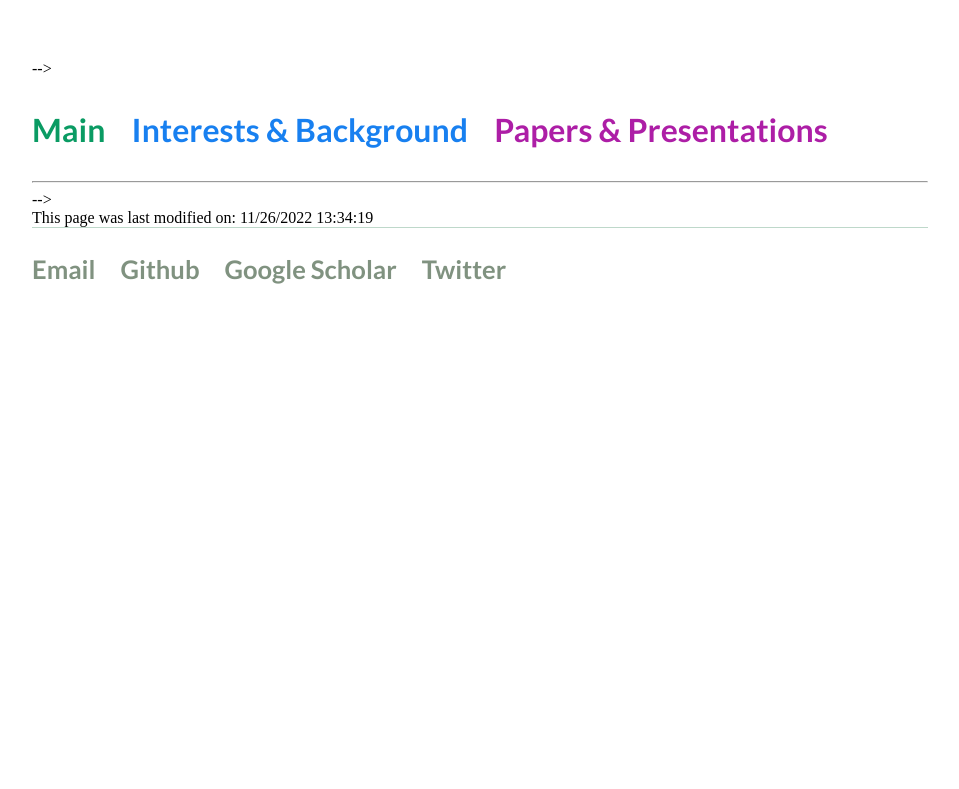
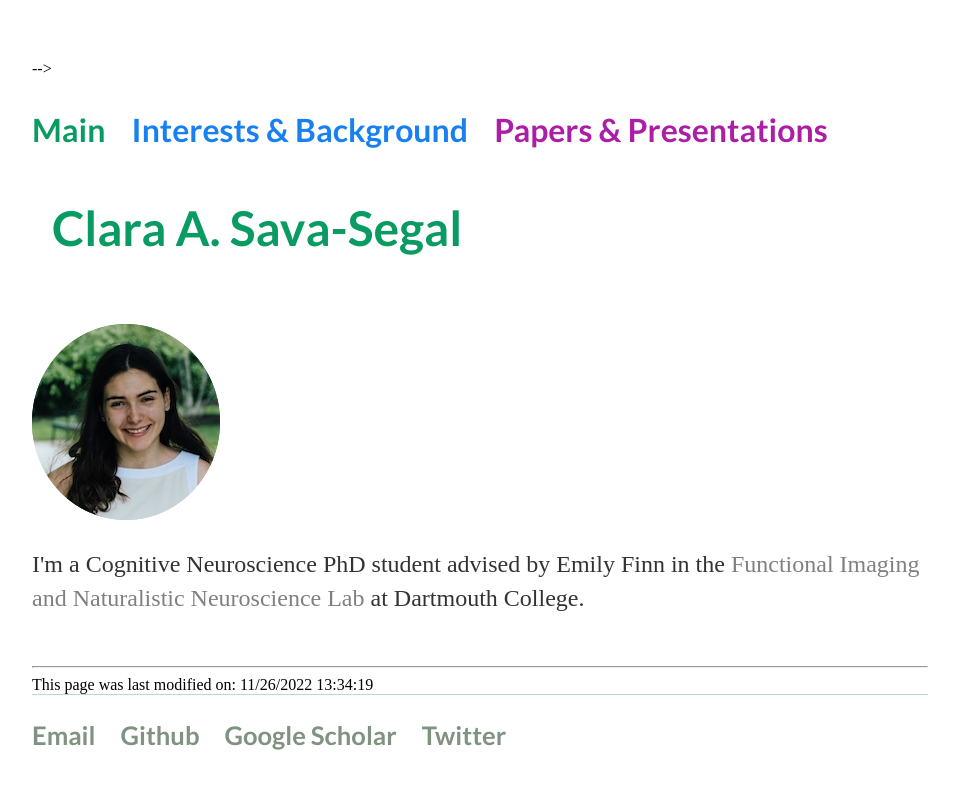
Before and after one commit to csavasegal/csavasegal.github.io, a Jekyll site: the page built from index.html, in a window 1280 px wide. Shown: the top 789 px of the page, without its empty margins (160-1119 px from the left). Built offline with Jekyll 4.4.1, drawn with Linux system fonts in a browser that asks for light colours.

Commit message:
Add files via upload

```diff
--- a/index.html
+++ b/index.html
@@ -14,8 +14,7 @@ title: Clara A. Sava-Segal
         </ul>
 
 </nav>
-
-<!-- <div class="header">
+<div class="header">
     <h1><span style="color:rgb(10, 155, 99)">Clara A. Sava-Segal</span></h1>
     <br>
     <br>
@@ -23,19 +22,17 @@ title: Clara A. Sava-Segal
 
 </div>
 
-
-
-
 <div class="blurb">
     <img src="img/sava-segal_clara.png" alt="profile_pic">
-	<p> I'm a Cognitive Neuroscience PhD student advised by Emily Finn in the <a href = "https://thefinnlab.github.io/research/" style="color: grey" >Functional Imaging and Naturalistic Neuroscience Lab</a> at Dartmouth College.  </a></p>
+    <p> I'm a Cognitive Neuroscience PhD student advised by Emily Finn in the <a href = "https://thefinnlab.github.io/research/" style="color: grey" >Functional Imaging and Naturalistic Neuroscience Lab</a> at Dartmouth College.  </a></p>
     <br>
 </div><!-- /.blurb -->
 
 <!-- <a href="#background">Relevant background</a>
 <a href="#researchint">Research interests</a> -->
 
-<hr> -->
+<hr>
+
 
 
 
--- a/pp.html
+++ b/pp.html
@@ -31,8 +31,6 @@ title: Clara A. Sava-Segal
 
 <!-- <a href="#background">Relevant background</a>
 <a href="#researchint">Research interests</a> -->
-
-<hr>
 
 
 
```
